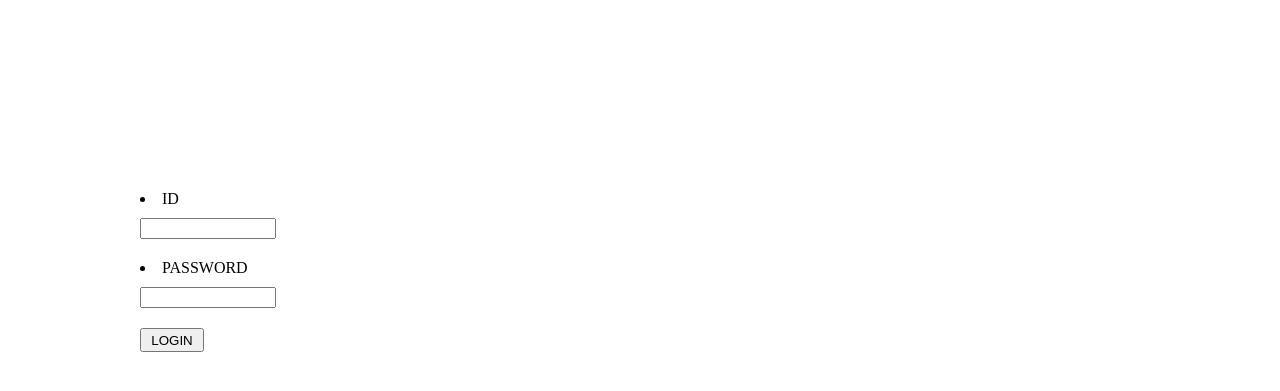
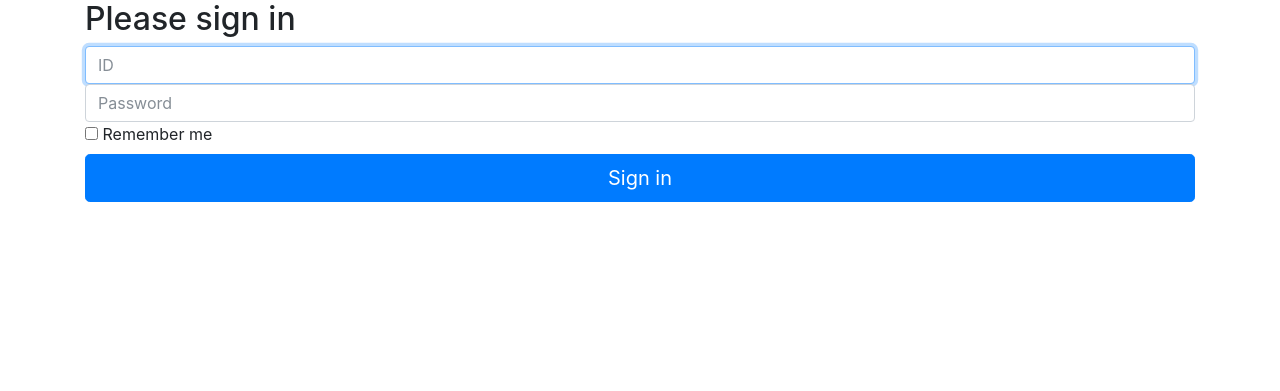
Before and after one commit to parkjuida/Osori_level_meter, a Django app: template Osori_rpg/templates/login.html in a window 1280 px wide. Shown: the top 391 px of the page. Run offline with Django 3.2, Linux system fonts and the light colour scheme; the template is opened without the code that fills it, so the values that code supplies are empty; some libraries are stand-ins or nearby versions.

Commit message:
Add Login Page

```diff
--- a/Osori_rpg/templates/login.html
+++ b/Osori_rpg/templates/login.html
@@ -3,23 +3,39 @@
 <head>
     <meta charset="utf-8">
     <link rel="stylesheet" href="login.css">
+    <script src="https://code.jquery.com/jquery-3.2.1.slim.min.js"
+            integrity="sha384-KJ3o2DKtIkvYIK3UENzmM7KCkRr/rE9/Qpg6aAZGJwFDMVNA/GpGFF93hXpG5KkN"
+            crossorigin="anonymous"></script>
+    <script src="https://cdnjs.cloudflare.com/ajax/libs/popper.js/1.12.3/umd/popper.min.js"
+            integrity="sha384-vFJXuSJphROIrBnz7yo7oB41mKfc8JzQZiCq4NCceLEaO4IHwicKwpJf9c9IpFgh"
+            crossorigin="anonymous"></script>
+    <script src="https://maxcdn.bootstrapcdn.com/bootstrap/4.0.0-beta.2/js/bootstrap.min.js"
+            integrity="sha384-alpBpkh1PFOepccYVYDB4do5UnbKysX5WZXm3XxPqe5iKTfUKjNkCk9SaVuEZflJ"
+            crossorigin="anonymous"></script>
+    <link rel="stylesheet" href="https://maxcdn.bootstrapcdn.com/bootstrap/4.0.0-beta.2/css/bootstrap.min.css"
+          integrity="sha384-PsH8R72JQ3SOdhVi3uxftmaW6Vc51MKb0q5P2rRUpPvrszuE4W1povHYgTpBfshb" crossorigin="anonymous">
     <title>회원가입 & 로그인</title>
 </head>
 <body>
+
+<div class="container">
+
     <form method="post" action="/accounts/login/">{% csrf_token %}
-		<div id = "left">
-			<div id = "signin_id">
-				<li> ID </li>
-				<input type = "text" name="username" id = "signin_real">
+        <h2 class="form-signin-heading">Please sign in</h2>
+        <label for="inputEmail" class="sr-only">Email address</label>
+        <input type="text" name="username" id="inputEmail" class="form-control" placeholder="ID" required=""
+               autofocus="">
+        <label for="inputPassword" class="sr-only">Password</label>
+        <input type="password" name="password" id="inputPassword" class="form-control" placeholder="Password"
+               required="">
+        <div class="checkbox">
+            <label>
+                <input type="checkbox" value="remember-me"> Remember me
+            </label>
         </div>
-			<div id = "signin_pwd">
-				<li> PASSWORD </li>
-				<input type = "text" name="password" id = "signin_pwdreal">
-			</div>
-			<button id = "signin_button"> LOGIN </button>
-		</div>
+        <button class="btn btn-lg btn-primary btn-block" type="submit">Sign in</button>
     </form>
-<div id = "right">
-</div>
+
+</div> <!-- /container -->
 </body>
 </html>
```
Also changed, not shown: db.sqlite3. Lines whose indentation alone changed are shown as unchanged.
